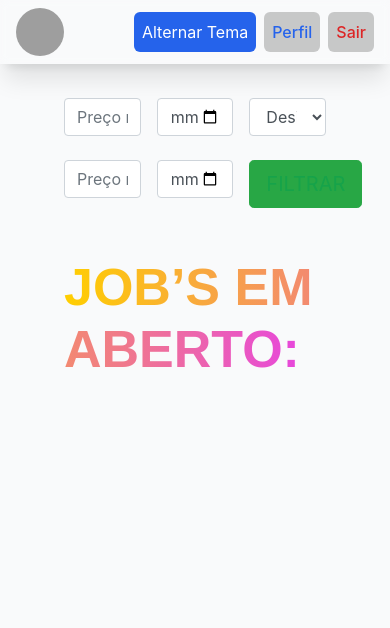
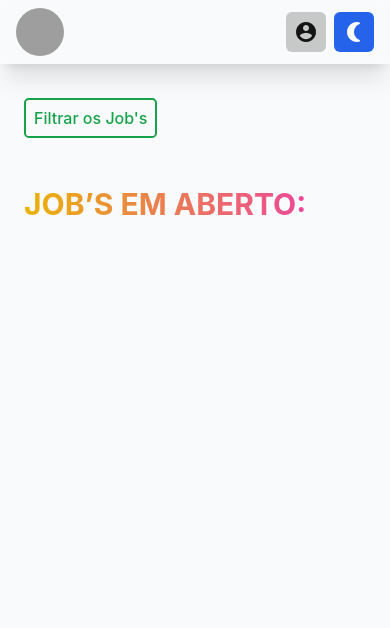
Before and after one commit to ShadowsS01/FreelaWay, a Django app: page /jobs/encontrar_jobs/ in a window 390 px wide. Shown: the top 628 px of the page. Run offline with Django 4.2, Linux system fonts and the light colour scheme; the visitor is signed in with stand-in values (Sample User, id 1); data that the repository does not hold is empty; some libraries are stand-ins or nearby versions; grey boxes are pictures that could not be loaded.

Commit message:
Melhorias visuais

```diff
--- a/jobs/templates/encontrar_jobs.html
+++ b/jobs/templates/encontrar_jobs.html
@@ -13,10 +13,62 @@ Encontrar Jobs | FreelaWay
 
 {% block 'body' %}
 
-<div class="mx-16 -mt-[50px]">
+<div class="mx-6 sm:mx-14 md:mx-16 -mt-[50px]">
     <br>
     <br>
-    <form action="{% url 'encontrar_jobs' %}" method="GET" class="grid grid-cols-3 gap-4">{% csrf_token %}
+    <div class="flex md:hidden">
+        <button data-toggle="modal" data-target="#modal-filtrar" class="font-medium px-2 py-1.5 rounded-lg border-2 border-green-600 text-green-600 hover:text-white hover:bg-green-600
+        duration-300">
+            Filtrar os Job's
+        </button>
+    </div>
+    <div class="modal fade backdrop-blur-sm" id="modal-filtrar" tabindex="-1" role="dialog"
+        aria-labelledby="exampleModalLabel" aria-hidden="true">
+        <div class="modal-dialog" role="document">
+            <div class="modal-content font-medium bg-white/50 dark:bg-blue-600/10">
+                <div class="modal-header">
+                    <h5 class="modal-title job-modal-titulo" id="exampleModalLabel">Filtrar os Job's</h5>
+                    <button type="button" class="close text-black dark:text-white" data-dismiss="modal"
+                        aria-label="Close">
+                        <span aria-hidden="true">&times;</span>
+                    </button>
+                </div>
+                <div class="modal-body">
+                    <div>
+                        <form action="{% url 'encontrar_jobs' %}" method="GET" class="flex flex-col transition-all">{% csrf_token %}
+                            <div class="flex flex-col space-y-2 mb-4">
+                                <input type="text"
+                                    class="form-control dark:bg-zinc-900 dark:text-white dark:placeholder:text-slate-400 font-medium"
+                                    placeholder="Preço mínimo" name="preco_minimo">
+                                <input type="text"
+                                    class="form-control dark:bg-zinc-900 dark:text-white dark:placeholder:text-slate-400 font-medium"
+                                    placeholder="Preço máximo" name="preco_maximo">
+                            </div>
+
+                            <div class="flex flex-col space-y-2 mb-4">
+                                <input type="date" class="form-control dark:bg-zinc-900 dark:text-white font-medium"
+                                    name="prazo_minimo" placeholder="Prazo mínimo">
+                                <input type="date" class="form-control dark:bg-zinc-900 dark:text-white font-medium"
+                                    name="prazo_maximo" placeholder="Prazo máximo">
+                            </div>
+
+                            <div class="flex flex-col space-y-2 mb-2">
+                                <select class="form-control dark:bg-zinc-900 dark:text-white font-medium"
+                                    name="categoria">
+                                    <option value="D">Design</option>
+                                    <option value="EV">Edição de vídeo</option>
+                                </select>
+                                <input type="submit" value="FILTRAR"
+                                    class="font-medium px-2 py-1.5 rounded-lg bg-green-600/80 hover:bg-green-600 duration-300">
+                            </div>
+                        </form>
+                    </div>
+                </div>
+            </div>
+        </div>
+    </div>
+    <form action="{% url 'encontrar_jobs' %}" method="GET"
+        class="md:grid md:grid-cols-3 md:gap-4 hidden transition-all">{% csrf_token %}
         <div>
             <input type="text" class="form-control" placeholder="Preço mínimo" name="preco_minimo">
             <br>
@@ -35,26 +87,31 @@ Encontrar Jobs | FreelaWay
                 <option value="EV">Edição de vídeo</option>
             </select>
             <br>
-            <input type="submit" class="btn btn-success btn-lg text-green-600" value="FILTRAR">
+            <input type="submit" value="FILTRAR" class="px-2 py-1.5 rounded-lg border-2 border-green-600 text-green-600 hover:text-white hover:bg-green-600
+                duration-300">
         </div>
     </form>
     <br>
     <br>
-    <h2 class="titulo">JOB’S EM ABERTO:</h2>
-    <div class="grid grid-cols-2 grid-flow-row gap-x-8">
+    <h2
+        class="inline font-bold text-3xl sm:text-5xl bg-gradient-to-r from-yellow-500 to-pink-500 bg-clip-text text-transparent">
+        JOB’S EM ABERTO:
+    </h2>
+    <div class="md:grid md:grid-cols-2 md:gap-4">
         {% for job in jobs %}
         <div class="flex justify-center items-center mt-10">
-            <div class="card-job">
-                <div class="header-job">
-                    <h4 class="titulo-job">{{job.titulo}}</h4>
+            <div
+                class="md:min-h-[300px] lg:min-h-fit w-full font-medium bg-gray-800/30 dark:bg-blue-600/10 shadow-xl shadow-black/30 rounded-lg">
+                <div class="w-full py-1 pl-3 tracking-wide text-yellow-500 rounded bg-gray-800 dark:bg-blue-600/20">
+                    <h4 class="font-bold mt-2">{{job.titulo}}</h4>
                 </div>
-                <div class="body-job">
+                <div class="px-3">
                     <p class="titulo-body">Descrição:</p>
                     <div style="width: 70%">
                         <p>{{job.descricao}}</p>
                     </div>
 
-                    <div class="grid grid-cols-3 gap-6">
+                    <div class="flex flex-wrap justify-between mb-6">
                         <div class="">
                             <p class="titulo-body">Preço:</p>
                             <p>{{job.preco}}</p>
@@ -84,75 +141,51 @@ Encontrar Jobs | FreelaWay
                 </div>
             </div>
         </div>
-
-        <div class="modal fade" id="modal-{{job.id}}" tabindex="-1" role="dialog" aria-labelledby="exampleModalLabel"
-            aria-hidden="true">
+        <div class="modal fade backdrop-blur-sm" id="modal-{{job.id}}" tabindex="-1" role="dialog"
+            aria-labelledby="exampleModalLabel" aria-hidden="true">
             <div class="modal-dialog" role="document">
-                <div style="background-color: #333;" class="modal-content">
+                <div class="modal-content font-medium bg-white/50 dark:bg-blue-600/10">
                     <div class="modal-header">
                         <h5 class="modal-title job-modal-titulo" id="exampleModalLabel">JOB:</h5>
-                        <button type="button" class="close" data-dismiss="modal" aria-label="Close">
+                        <button type="button" class="close text-black dark:text-white" data-dismiss="modal"
+                            aria-label="Close">
                             <span aria-hidden="true">&times;</span>
                         </button>
                     </div>
                     <div class="modal-body">
                         <div>
-                            <h4 class="titulo-job">{{job.titulo}}</h4>
-
-                            <h6 class="titulo-body">Descrição:</h6>
-
+                            <h4 class="font-bold text-yellow-500 mt-2">{{job.titulo}}</h4>
+                            <h6 class="mt-4 text-pink-600">Descrição:</h6>
                             <p>{{job.descricao}}</p>
-
                             <div class="row">
-
                                 <div class="col-4">
-
-                                    <h6 class="titulo-body">Preço:</h6>
-
+                                    <h6 class="mt-4 text-pink-600">Preço:</h6>
                                     <p>{{job.preco}}</p>
-
                                 </div>
-
                                 <div class="col-4">
-
-                                    <h6 class="titulo-body">Prazo:</h6>
-
+                                    <h6 class="mt-4 text-pink-600">Prazo:</h6>
                                     <p>{{job.prazo_entrega}}</p>
-
                                 </div>
-
                                 <div class="col-4">
-
-                                    <h6 class="titulo-body">Categoria:</h6>
-
+                                    <h6 class="mt-4 text-pink-600">Categoria:</h6>
                                     <p>{% if job.categoria == 'D'%}
                                         Design
                                         {% else %}
                                         Edição de vídeo
                                         {% endif%}
                                     </p>
-
                                 </div>
-
-
-
                             </div>
 
-                            <h4 style="display:inline;" class="job-modal-titulo">Referencias:</h4>
+                            <h4 class="job-modal-titulo mt-4 -mb-8">Referencias:</h4>
                             <br>
                             <br>
-                            <div class="row">
-
+                            <div class="grid grid-cols-3 gap-4">
                                 {% for referencia in job.referencias.all %}
-                                <div class="col-4">
-                                    <img src="{{referencia}}" width="100%">
-
-
+                                <div class="w-full h-full">
+                                    <img src="{{referencia}}">
                                 </div>
                                 {% endfor %}
-
-
-
                             </div>
                             <br>
                             <br>
@@ -164,7 +197,6 @@ Encontrar Jobs | FreelaWay
                 </div>
             </div>
         </div>
-
         {% endfor %}
     </div>
 </div>
--- a/templates/base.html
+++ b/templates/base.html
@@ -5,6 +5,7 @@
     <meta charset="UTF-8">
     <meta http-equiv="X-UA-Compatible" content="IE=edge">
     <meta name="viewport" content="width=device-width, initial-scale=1.0">
+    <link href="https://fonts.googleapis.com/icon?family=Material+Icons" rel="stylesheet">
     <script src="https://cdn.tailwindcss.com"></script>
     <script>
         tailwind.config = {
@@ -36,21 +37,34 @@
                 window.matchMedia("(prefers-color-scheme: dark)").matches)
         ) {
             document.documentElement.classList.add("dark");
+            setTimeout(
+                () => (document.getElementById("Icons-Dynamic").innerText = "light_mode"),
+                1
+            );
         } else {
             document.documentElement.classList.remove("dark");
+            setTimeout(
+                () =>
+                    (document.getElementById("Icons-Dynamic").innerText = "nightlight_round"),
+                1
+            );
         }
 
         function ThemeToggle() {
-            if (localStorage.theme === "dark" || (!("theme" in localStorage) &&
-                window.matchMedia("(prefers-color-scheme: dark)").matches)) {
+            if (
+                localStorage.theme === "dark" ||
+                (!("theme" in localStorage) &&
+                    window.matchMedia("(prefers-color-scheme: dark)").matches)
+            ) {
                 document.documentElement.classList.remove("dark");
                 localStorage.theme = "light";
+                document.getElementById("Icons-Dynamic").innerText = "nightlight_round";
             } else if (localStorage.theme === "light" || !("theme" in localStorage)) {
                 document.documentElement.classList.add("dark");
                 localStorage.theme = "dark";
+                document.getElementById("Icons-Dynamic").innerText = "light_mode";
             }
         }
-
     </script>
     {% block 'head' %}
 
@@ -93,23 +107,30 @@
                     class="w-12 h-12 rounded-full cursor-pointer hover:opacity-75 dark:hover:opacity-50 duration-300">
             </a>
         </div>
-        <nav class="flex content-center items-center place-content-center space-x-2">
+        <nav class="flex content-center items-center place-content-center space-x-1">
+            {% if user.is_authenticated %}
+            <button type="button"
+                class="flex items-center justify-center px-2 py-2 rounded-md bg-black/20 dark:bg-black/50 hover:bg-black/40 dark:hover:bg-black focus:ring-2 focus:ring-blue-700 duration-300"
+                data-toggle="dropdown" data-target="#dropdown">
+                <span class="material-icons self-center items-center">
+                    account_circle
+                </span>
+            </button>
+            <div class="btn-group">
+                <div class="mt-6 -ml-40 absolute">
+                    <ul class="dropdown-menu" id="dropdown">
+                        <li><a class="dropdown-item font-medium hover:bg-blue-600/20 hover:text-blue-600 duration-300"
+                                href="{% url 'perfil' %}">Perfil</a></li>
+                        <li><a class="dropdown-item font-medium hover:bg-red-600/20 hover:text-red-600 duration-300"
+                                href="{% url 'sair' %}">Sair</a></li>
+                    </ul>
+                </div>
+            </div>
+            {% endif %}
             <button onClick="ThemeToggle()" id="themeToggle" class="flex items-center justify-center text-white bg-blue-600 px-2 py-2 rounded-md hover:ring
         hover:ring-blue-600/50 focus:ring-blue-700 dark:focus:ring-white/50 duration-500">
-                Alternar Tema
+                <span class="material-icons" id="Icons-Dynamic"></span>
             </button>
-            {% if user.is_authenticated %}
-            <div class="font-medium flex items-center jjustify-center space-x-2">
-                <a class="text-blue-600 duration-300 px-2 hover:no-underline
-                    py-2 rounded-md bg-black/20 dark:bg-black/50 hover:bg-black/40" href="{% url 'perfil' %}">
-                    Perfil
-                </a>
-                <a href="{% url 'sair' %}" class="text-red-600 hover:text-red-700 duration-300 px-2 hover:no-underline
-                py-2 rounded-md bg-black/20 dark:bg-black/50 hover:bg-black/40">
-                    Sair
-                </a>
-            </div>
-            {% endif %}
         </nav>
     </header>
 
--- a/templates/static/jobs/css/encontrar_jobs.css
+++ b/templates/static/jobs/css/encontrar_jobs.css
@@ -1,23 +1,17 @@
 .card-job{
-    background-color: #444;
-    box-shadow: 0 0px 20px 0 rgba( 255, 207, 0, 0.3 );
     padding: 0;
     margin-top: 50px;
 }
 
 .header-job{
-    background-color: #333;
     width: 100% !important;
     padding: 5px;
     padding-left: 15px;
 }
 
 .titulo-job{
-
-    color: #FFCF00;
     font-weight: bold;
     margin-top: 10px;
-
 }
 
 .body-job{
```
Also changed, not shown: jobs/templates/perfil.html (+25 -13 lines).
